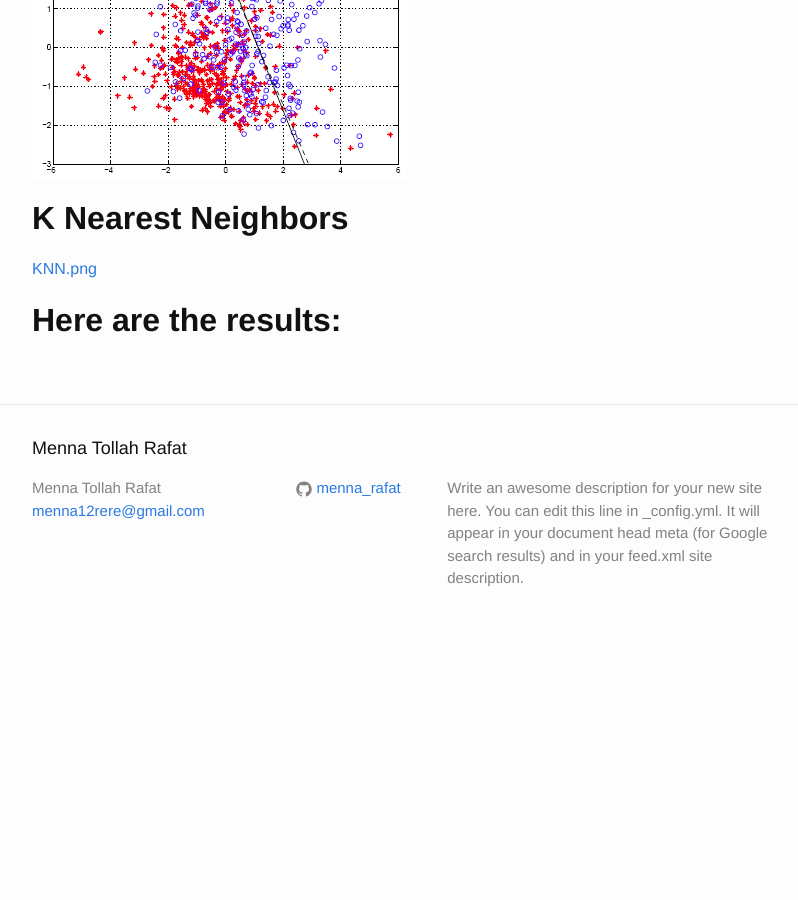
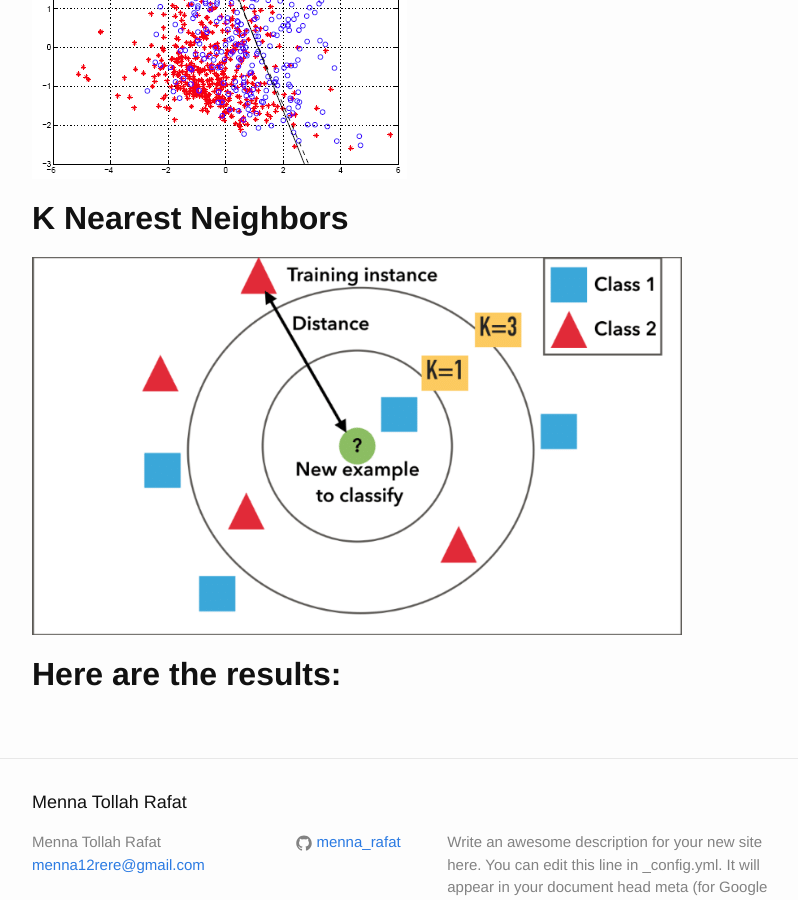
Before and after one commit to Menna-Rafat/menna-rafat.github.io, a Jekyll site: the page built from _posts/2019-12-06-dataset-analysis-and-machine-learning.markdown, in a window 1280 px wide and 900 px high, scrolled down 1284 px. Shown: the whole window, without its empty margins (238-1036 px from the left). Built offline with Jekyll 4.4.1, drawn with Linux system fonts in a browser that asks for light colours; before the commit the page ends 1934 px from its top, so only the background shows below that.

Commit message:
Updated Dataset Analysis And Machine Learning

```diff
--- a/_posts/2019-12-06-dataset-analysis-and-machine-learning.markdown
+++ b/_posts/2019-12-06-dataset-analysis-and-machine-learning.markdown
@@ -16,6 +16,6 @@ layout: post
 ![lda.gif](/uploads/lda.gif)
 
 ## **K Nearest Neighbors**
-[KNN.png](/uploads/KNN.png)
+![KNN.png](/uploads/KNN.png)
 
 ## **Here are the results:**
```
